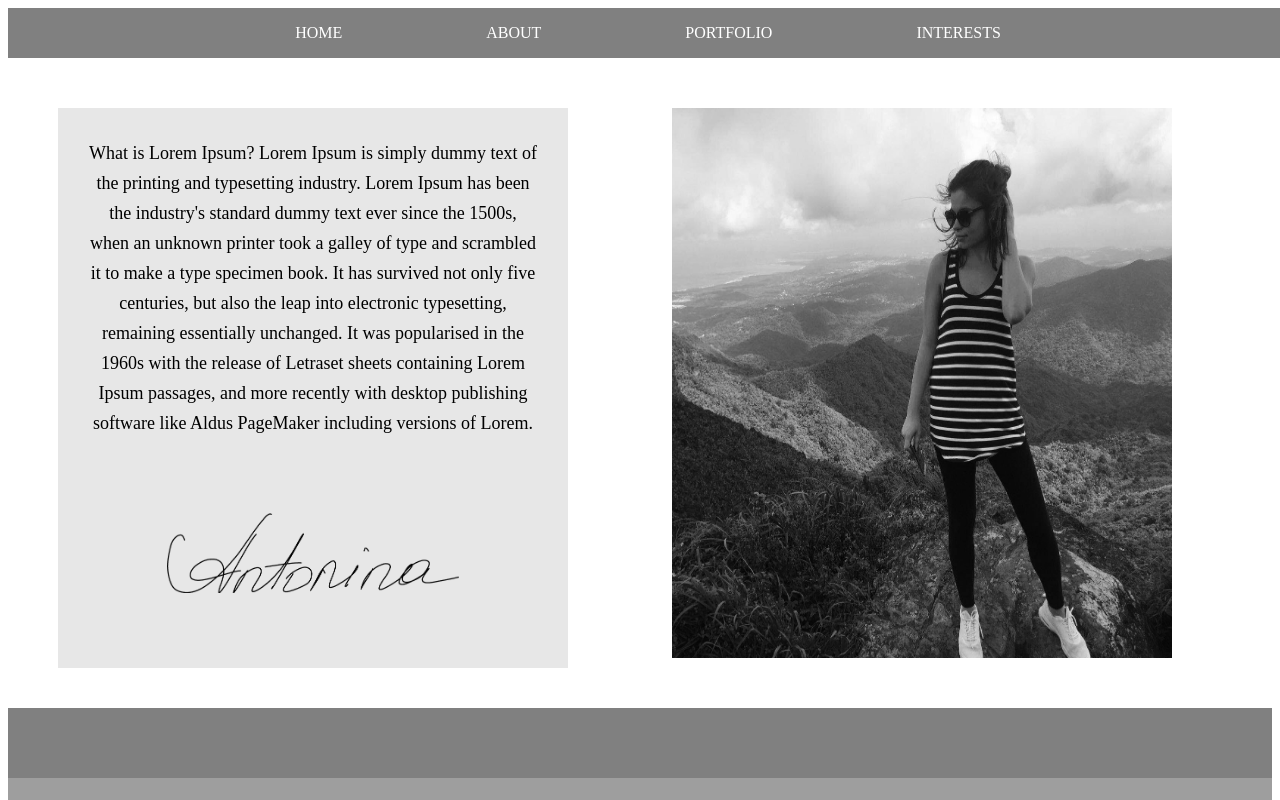
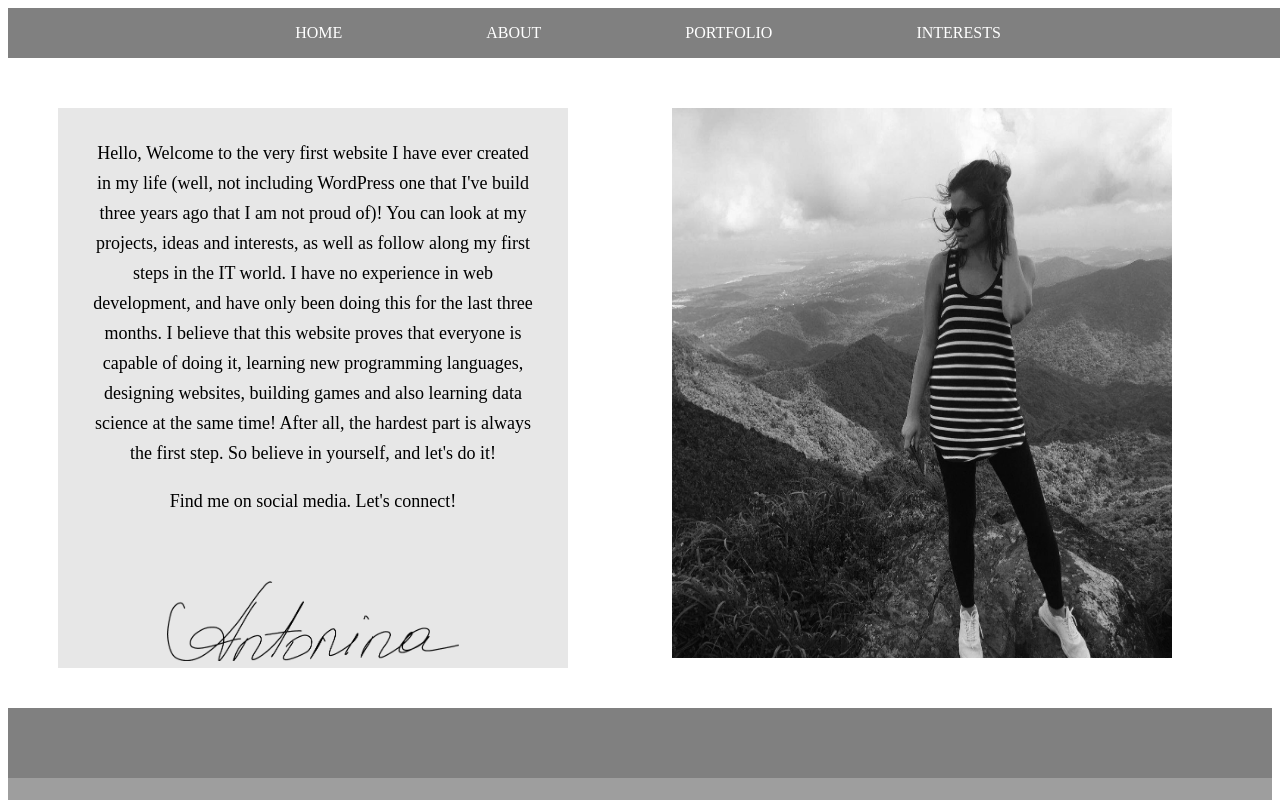
Before and after one commit to Antoninana/antonina, a plain HTML site: page index.html in a window 1280 px wide. Shown: the top 800 px of the page. Drawn offline with nearby package versions, Linux system fonts and the light colour scheme; grey boxes are pictures that could not be loaded.

Commit message:
eddited the home page

```diff
--- a/css/stylesheet.css
+++ b/css/stylesheet.css
@@ -187,7 +187,7 @@
 
 #mySignature {
 	height: 80px;
-	margin-top: 75px;
+	margin-top: 45px;
 
 }
 
--- a/index.html
+++ b/index.html
@@ -23,11 +23,14 @@
 
 <section class="sect" id="sectOne">
 	<article id="arthome">
-	What is Lorem Ipsum?
-Lorem Ipsum is simply dummy text of the printing and typesetting industry. Lorem Ipsum has been the industry's standard dummy text ever since the 1500s, when an unknown printer took a galley of type and scrambled it to make a type specimen book. It has survived not only five centuries, but also the leap into electronic typesetting, remaining essentially unchanged. It was popularised in the 1960s with the release of Letraset sheets containing Lorem Ipsum passages, and more recently with desktop publishing software like Aldus PageMaker including versions of Lorem.
+	Hello,
+	Welcome to the very first website I have ever created in my life (well, not including WordPress one that I've build three years ago that I am not proud of)!
+	You can look at my projects, ideas and interests, as well as follow along my first steps in the IT world. I have no experience in web development, and have only been doing this for the last three months. I believe that this website proves that everyone is capable of doing it, learning new programming languages, designing websites, building games and also learning data science at the same time! After all, the hardest part is always the first step. So believe in yourself, and let's do it!
+		<p> Find me on social media. Let's connect! </p>
 		<img id="mySignature" src="images/signature.png" alt="some_text">
 	</article>
 		<img id="myPicture" src="images/homebwnew1.jpg" alt="some_text">
+<footer> footer </footer>
  </section>
 <section class="subSection"></section>
 <section class="sect" id="sectTwo">
```
